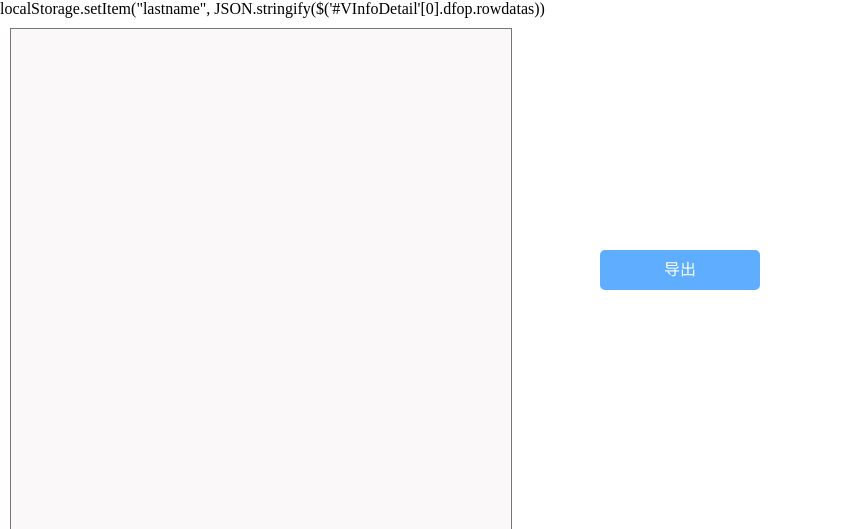
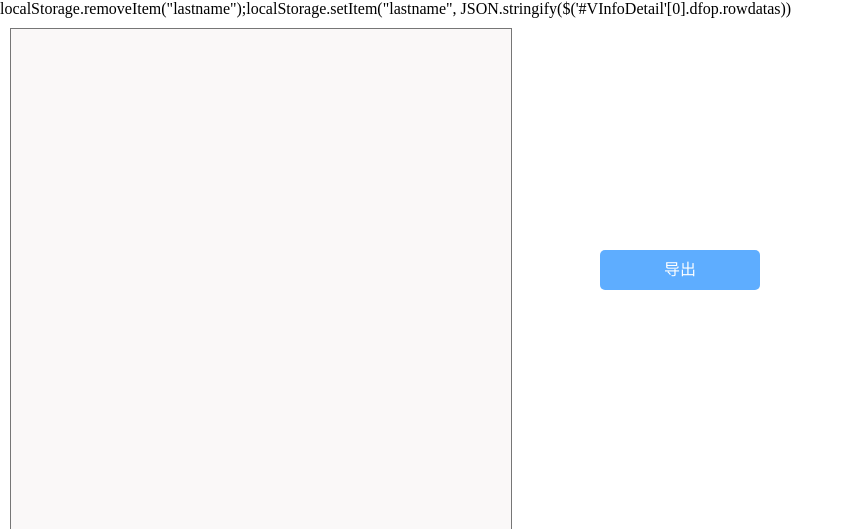
Before and after one commit to GDTAN/TL-dealwith, a plain HTML site: page 采购订单处理器.html in a window 1280 px wide. Shown: the top 529 px of the page, without its empty margins (0-853 px from the left). Drawn offline with Linux system fonts and the light colour scheme.

Commit message:
Update 采购订单处理器.html

```diff
--- a/采购订单处理器.html
+++ b/采购订单处理器.html
@@ -13,7 +13,7 @@
 
 <body>
     <div class="content">
-        <p>localStorage.setItem("lastname", JSON.stringify($('#VInfoDetail'[0].dfop.rowdatas))</p>
+        <p>localStorage.removeItem("lastname");localStorage.setItem("lastname", JSON.stringify($('#VInfoDetail'[0].dfop.rowdatas))</p>
         <textarea rows="20" cols="20" id="txt"></textarea>
         <a href="javascript:void(0)" class="export">导出</a>
     </div>
```
